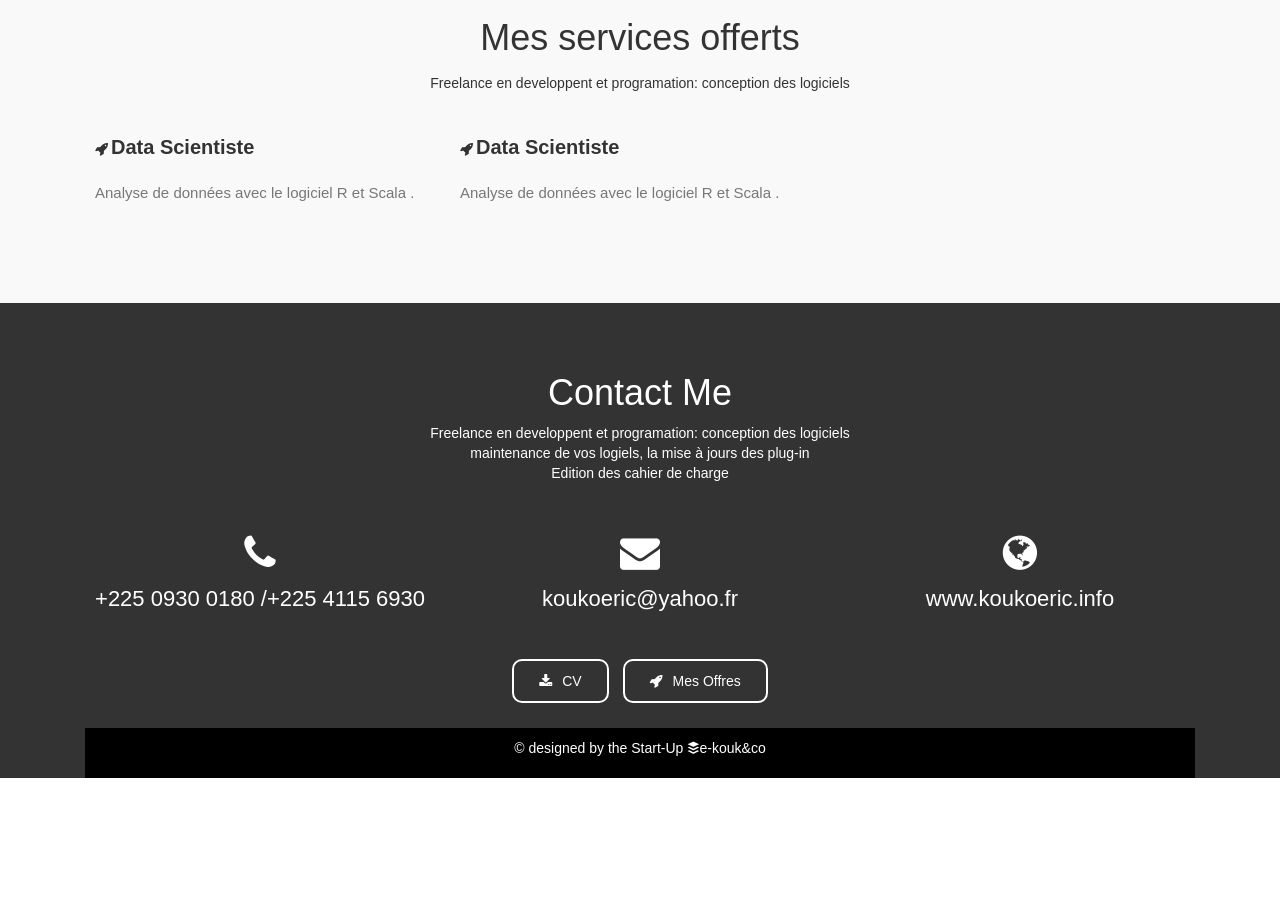
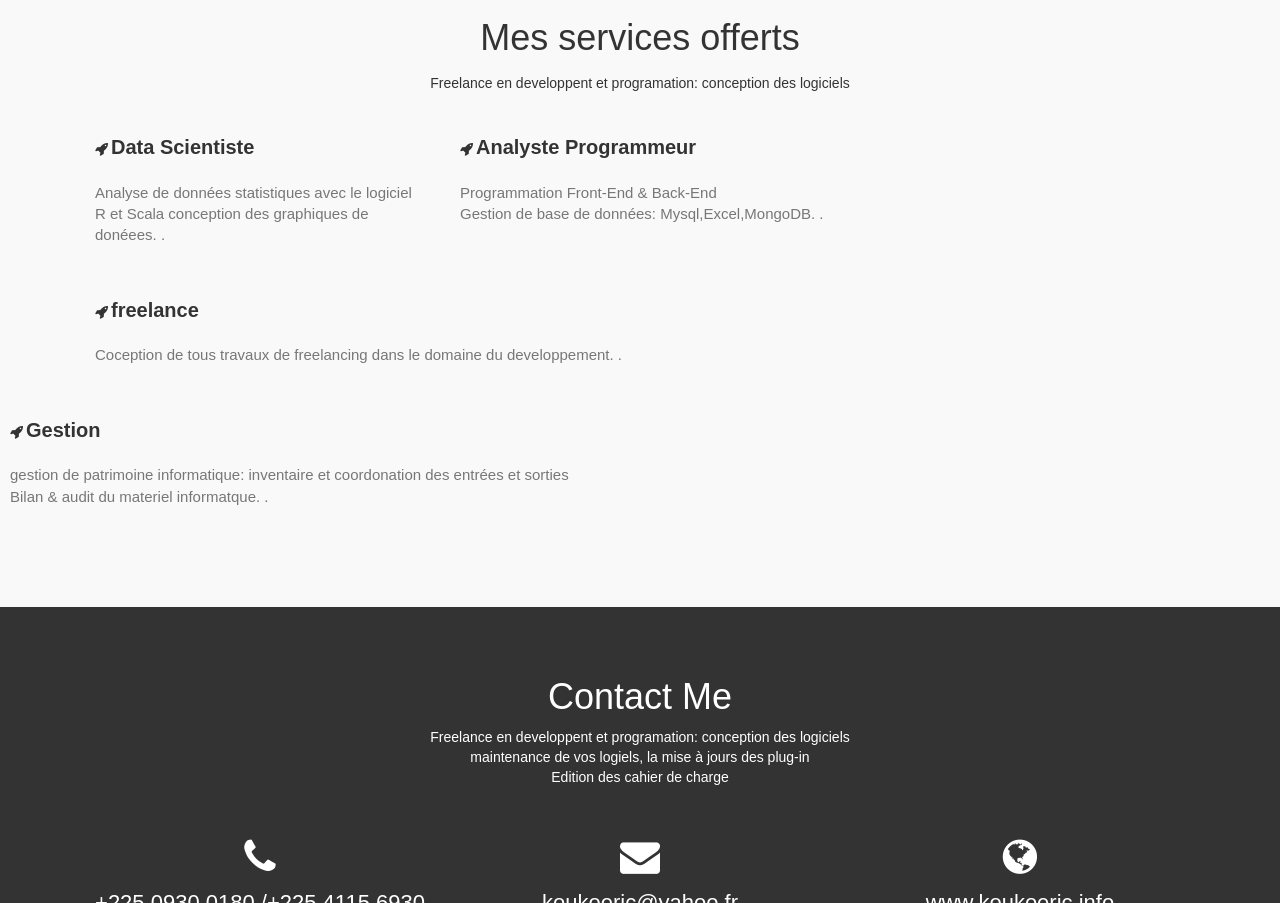
Before and after one commit to koukoeric/site-porte-folio, a plain HTML site: page index.html in a window 1280 px wide. Shown: the part 2700-3603 px from the top of the page. Before the commit the page ends 3478 px from the top, so only its background shows below. Drawn offline with nearby package versions, Linux system fonts and the light colour scheme; a script that the page names is missing.

Commit message:
modification de la rubrique mes service offert

```diff
--- a/index.html
+++ b/index.html
@@ -274,16 +274,26 @@
               <div class="col-md-4">
                 <div class="services-box">
                   <i class="fa fa-rocket"></i><span>Data Scientiste</span>
-                  <p>Analyse de données avec le logiciel R et Scala
+                  <p>Analyse de données statistiques avec le logiciel R et Scala conception des graphiques de donéees.
                     .</p>
                 </div>
               </div>
               <div class="services-box">
-                <i class="fa fa-rocket"></i><span>Data Scientiste</span>
-                <p>Analyse de données avec le logiciel R et Scala
+                <i class="fa fa-rocket"></i><span>Analyste Programmeur</span>
+                <p>Programmation Front-End & Back-End<br>Gestion de base de données: Mysql,Excel,MongoDB.
                   .</p>
               </div>
             </div>
+            <div class="services-box">
+              <i class="fa fa-rocket"></i><span>freelance</span>
+              <p>Coception de tous travaux de freelancing dans le domaine du developpement.
+                .</p>
+            </div>
+          </div>
+          <div class="services-box">
+            <i class="fa fa-rocket"></i><span>Gestion</span>
+            <p>gestion de patrimoine informatique: inventaire et coordonation des entrées et sorties<br>Bilan & audit du materiel informatque.
+              .</p>
           </div>
         </div>
 </div>
```
